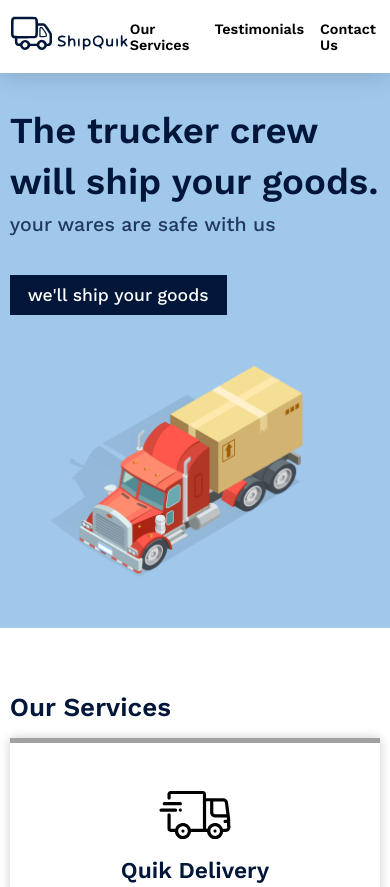
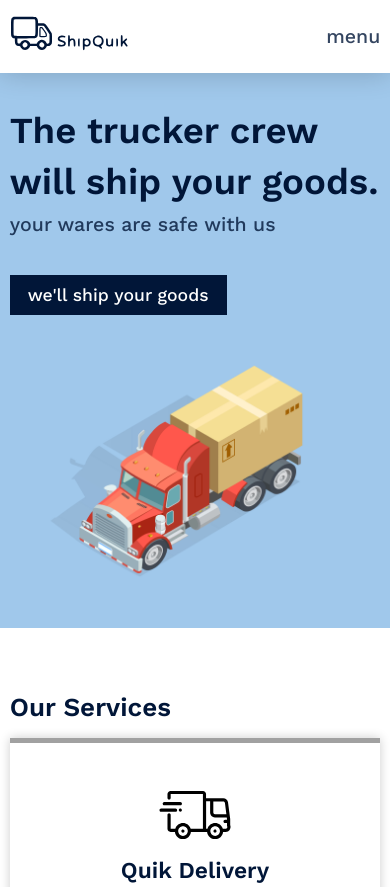
Before and after one commit to nefejames/shiq-quik, a website: page index.html in a window 390 px wide. Shown: the top 887 px of the page. Drawn offline with nearby package versions, Linux system fonts and the light colour scheme.

Commit message:
made nav responsive on mobile

```diff
--- a/index.html
+++ b/index.html
@@ -111,7 +111,7 @@
             </g>
           </svg>
         </a>
-
+        <p class="nav-toggle">menu</p>
         <nav>
           <ul>
             <li><a href="#services">our services</a></li>
--- a/sass/components/_header.scss
+++ b/sass/components/_header.scss
@@ -5,8 +5,6 @@
   top: 0;
   left: 0;
   z-index: 1;
-  // border-top: 5px solid $color-black;
-
   box-shadow: 0 0 1.7rem rgba(0, 0, 0, 0.2);
 
   .progress {
@@ -30,32 +28,54 @@
     justify-content: space-between;
   }
 
+  p {
+    cursor: pointer;
+    z-index: 200;
+  }
+
+  p.color-change {
+    color: $color-white;
+  }
+
   svg g {
     fill: $secondary-color;
   }
 
+  nav {
+    width: 100%;
+    position: absolute;
+    top: 0;
+    left: 0;
+    display: flex;
+    flex-direction: column;
+    padding: 2rem;
+    height: 40vh;
+    transform: translateX(-100%);
+    align-items: center;
+    background: $secondary-color;
+    transition: transform 0.3s;
+
     ul {
       list-style: none;
       display: flex;
+      flex-direction: column;
       text-transform: capitalize;
+      margin-top: 3rem;
     }
 
     li {
-    // font-size: 0.8rem;
-
-    &:not(:last-child) {
-      margin-right: 1rem;
-    }
+      margin-bottom: 1rem;
     }
 
     a {
       text-decoration: none;
-    color: inherit;
+      color: $color-white;
       font-weight: 600;
       transition: color 0.3s;
-
-    &:hover {
-      color: $secondary-color;
     }
   }
+
+  nav.open {
+    transform: translateX(0);
   }
+}
--- a/script.js
+++ b/script.js
@@ -1,6 +1,12 @@
-// const servicesSection = document.getElementById("services");
-// const testimonialsSection = document.getElementById("testimonials");
-// const contactSection = document.getElementById("contact");
+const nav = document.querySelector("nav");
+const navToggle = document.querySelector(".nav-toggle");
+
+navToggle.addEventListener("click", () => {
+  nav.classList.toggle("open");
+  navToggle.classList.toggle("color-change");
+});
+
+console.log(nav);
 
 const h = document.documentElement;
 const b = document.body;
@@ -13,5 +19,3 @@ document.addEventListener("scroll", function () {
   scroll = ((h[st] || b[st]) / ((h[sh] || b[sh]) - h.clientHeight)) * 100;
   progress.style.setProperty("--scroll", scroll + "%");
 });
-
-console.log(progress);
```
Also changed, not shown: css/style.css, 1 other file. Lines whose indentation alone changed are shown as unchanged.
